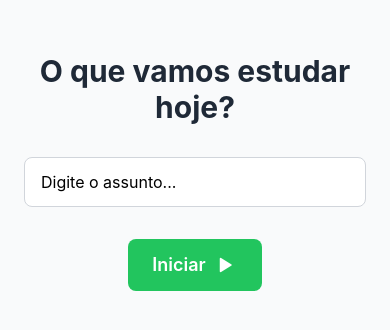
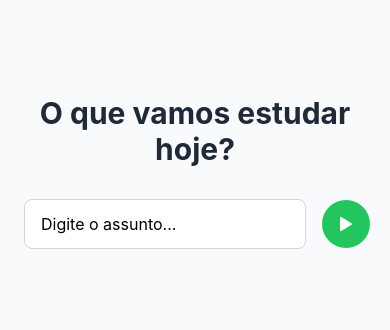
Before and after one commit to walissonsilva/bora-estudar, a React Native app: screen / in a window 390 px wide. Shown: the part 250-580 px from the top of the page. Built offline with nearby package versions, Linux system fonts and the light colour scheme.

Commit message:
style(Home): update InitialScreen styling to use play icon button
Replace text button with play icon and adjust layout styles for better visual consistency

```diff
--- a/components/Home/InitialScreen.tsx
+++ b/components/Home/InitialScreen.tsx
@@ -12,7 +12,7 @@ export const InitialScreen = ({ studyTopic, onStudyTopicChange, onStart }: Initi
   return (
     <>
       <Text className={styles.questionText}>O que vamos estudar hoje?</Text>
-      <View className={styles.inputContainer}>
+      <View className={styles.inputRow}>
         <TextInput
           className={styles.input}
           value={studyTopic}
@@ -22,10 +22,9 @@ export const InitialScreen = ({ studyTopic, onStudyTopicChange, onStart }: Initi
           returnKeyType="go"
         />
         <TouchableOpacity
-          className={styles.startButton}
+          className={styles.playButton}
           onPress={onStart}
           disabled={!studyTopic.trim()}>
-          <Text className={styles.startButtonText}>Iniciar</Text>
           <Entypo name="controller-play" size={24} color="white" />
         </TouchableOpacity>
       </View>
@@ -35,8 +34,7 @@ export const InitialScreen = ({ studyTopic, onStudyTopicChange, onStart }: Initi
 
 const styles = {
   questionText: `text-3xl font-bold text-center mb-8 text-gray-800`,
-  inputContainer: `items-center gap-4 w-full max-w-md`,
-  input: `w-full border border-gray-300 rounded-lg px-4 py-3 text-base bg-white`,
-  startButton: `bg-green-500 px-6 py-3 rounded-lg items-center justify-center flex-row gap-2 mt-4`,
-  startButtonText: `text-white font-semibold text-lg`,
+  inputRow: `flex-row items-center gap-4 w-full max-w-md`,
+  input: `flex-1 border border-gray-300 rounded-lg px-4 py-3 text-base bg-white`,
+  playButton: `bg-green-500 w-12 h-12 rounded-full items-center justify-center`,
 };
```
